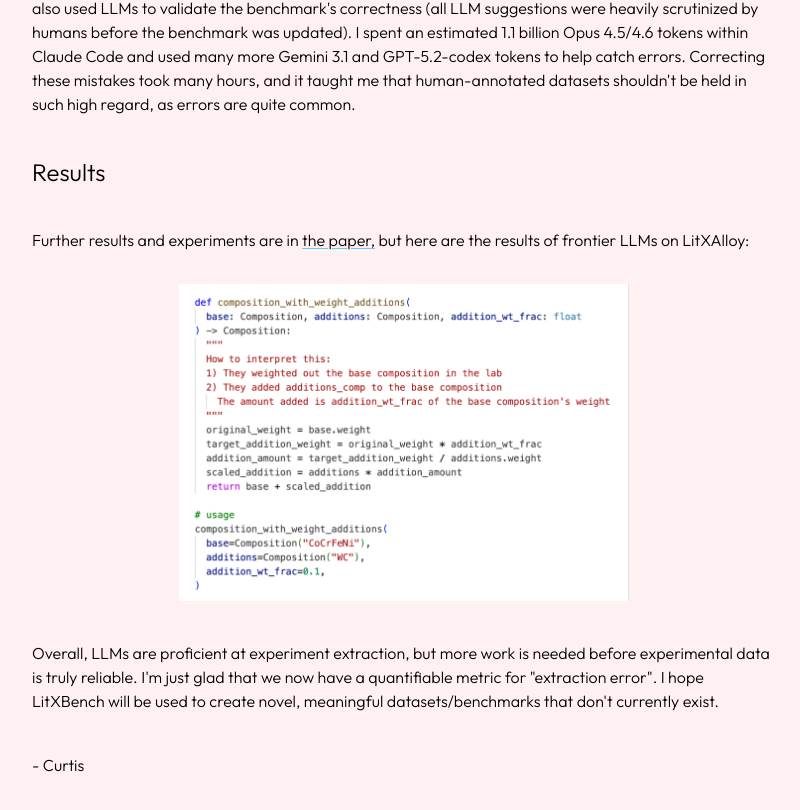
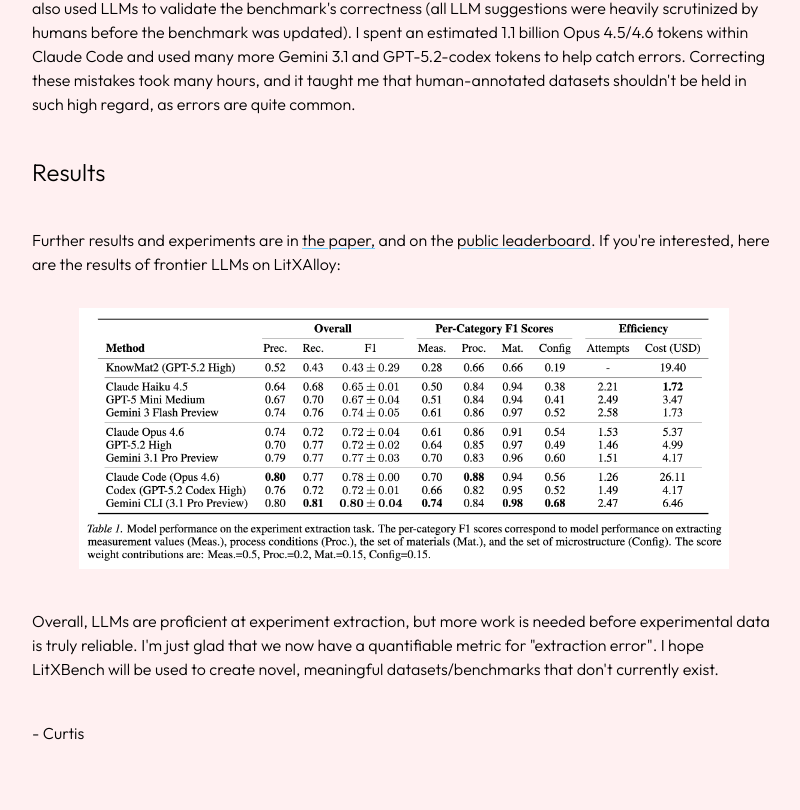
Before and after one commit to chongcurtis/chongcurtis.github.io, a Next.js app: page /materials/litxbench in a window 1280 px wide. Shown: the part 2523-3333 px from the top of the page, without its empty margins (236-1036 px from the left). Built offline with nearby package versions, Linux system fonts and the light colour scheme.

Commit message:
fix imgs and link to public leaderboard

```diff
--- a/src/pages/materials/litxbench.tsx
+++ b/src/pages/materials/litxbench.tsx
@@ -160,7 +160,7 @@ export default function LitXBench() {
             <div className="fade-in-on-scroll mt-8 flex justify-center">
                 <Image
                     src="/materials/litxbench/comp_helper_fn.png"
-                    alt="Schema for extracted material"
+                    alt="Helper function to parse composition"
                     width={450}
                     height={250}
                 />
@@ -243,14 +243,22 @@ export default function LitXBench() {
                     href="https://arxiv.org/pdf/2604.07649"
                     target="_blank"
                     className="underline decoration-sleepover-secondary underline-offset-2 hover:decoration-wavy"
-                >the paper,</a> but here are the results of frontier
+                >the paper,</a> and on the{` `}
+                <a
+                    href="https://radical-ai.github.io/litxbench"
+                    target="_blank"
+                    className="underline decoration-sleepover-secondary underline-offset-2 hover:decoration-wavy"
+                >
+                public leaderboard
+                </a>
+                . If you're interested, here are the results of frontier
                 LLMs on LitXAlloy:
             </p>
             <div className="fade-in-on-scroll mt-8 flex justify-center">
                 <Image
-                    src="/materials/litxbench/comp_helper_fn.png"
-                    alt="Schema for extracted material"
-                    width={450}
+                    src="/materials/litxbench/results.png"
+                    alt="LitXBench results"
+                    width={650}
                     height={250}
                 />
             </div>
```
